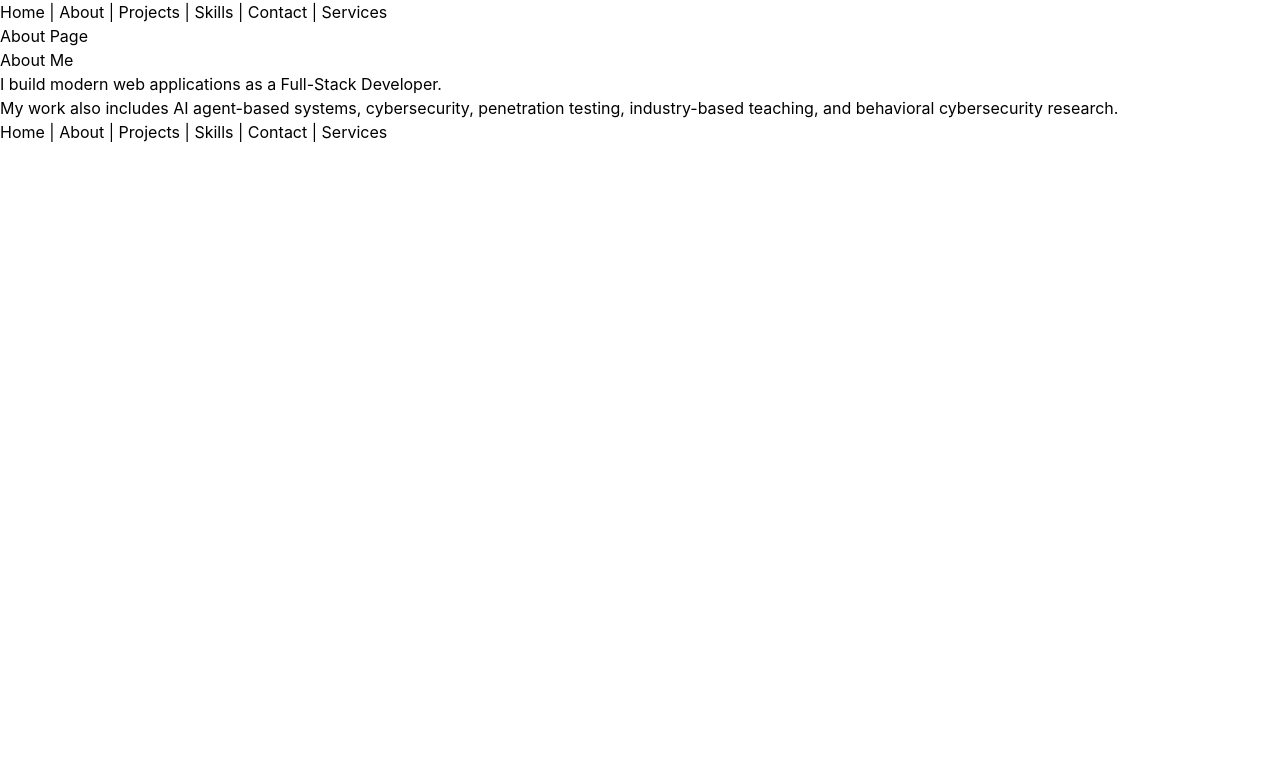
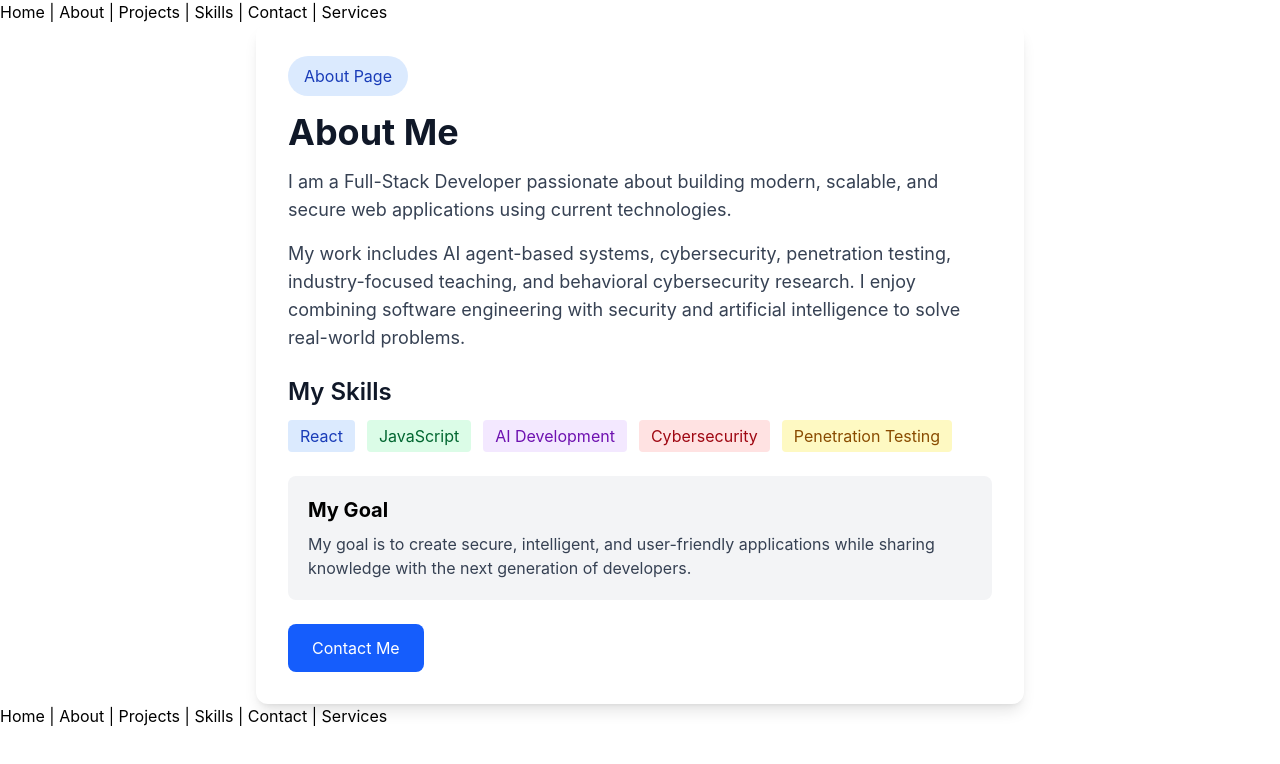
Before and after one commit to tinsaem/React-Routing, a React (Vite) app: page /about in a window 1280 px wide. Shown: the top 764 px of the page. Built offline with nearby package versions, Linux system fonts and the light colour scheme.

Commit message:
Added routing changes

```diff
--- a/src/pages/About.jsx
+++ b/src/pages/About.jsx
@@ -1,16 +1,67 @@
-
-
 export default function About() {
   return (
-    <div className="page-box">
-      <span className="page-label">About Page</span>
-      <h1>About Me</h1>
-      <p>I build modern web applications as a Full-Stack Developer.</p>
-      <p>
-        My work also includes AI agent-based systems, cybersecurity,
-        penetration testing, industry-based teaching, and behavioral
-        cybersecurity research.
+    <div className="page-box max-w-3xl mx-auto p-8 rounded-xl shadow-lg bg-white">
+      <span className="page-label inline-block mb-4 rounded-full bg-blue-100 px-4 py-2 text-blue-800">
+        About Page
+      </span>
+
+      <h1 className="text-4xl font-bold text-gray-900 mb-4">
+        About Me
+      </h1>
+
+      <p className="text-lg text-gray-700 mb-4">
+        I am a Full-Stack Developer passionate about building modern,
+        scalable, and secure web applications using current technologies.
       </p>
+
+      <p className="text-lg text-gray-700 mb-6">
+        My work includes AI agent-based systems, cybersecurity,
+        penetration testing, industry-focused teaching, and behavioral
+        cybersecurity research. I enjoy combining software engineering
+        with security and artificial intelligence to solve real-world problems.
+      </p>
+
+      <h2 className="text-2xl font-semibold text-gray-900 mb-3">
+        My Skills
+      </h2>
+
+      <div className="flex flex-wrap gap-3 mb-6">
+        <span className="rounded bg-blue-100 px-3 py-1 text-blue-800">
+          React
+        </span>
+
+        <span className="rounded bg-green-100 px-3 py-1 text-green-800">
+          JavaScript
+        </span>
+
+        <span className="rounded bg-purple-100 px-3 py-1 text-purple-800">
+          AI Development
+        </span>
+
+        <span className="rounded bg-red-100 px-3 py-1 text-red-800">
+          Cybersecurity
+        </span>
+
+        <span className="rounded bg-yellow-100 px-3 py-1 text-yellow-800">
+          Penetration Testing
+        </span>
+      </div>
+
+      <div className="rounded-lg bg-gray-100 p-5">
+        <h2 className="text-xl font-bold mb-2">
+          My Goal
+        </h2>
+
+        <p className="text-gray-700">
+          My goal is to create secure, intelligent, and user-friendly
+          applications while sharing knowledge with the next generation
+          of developers.
+        </p>
+      </div>
+
+      <button className="mt-6 rounded-lg bg-blue-600 px-6 py-3 text-white hover:bg-blue-800">
+        Contact Me
+      </button>
     </div>
   );
 }
```
